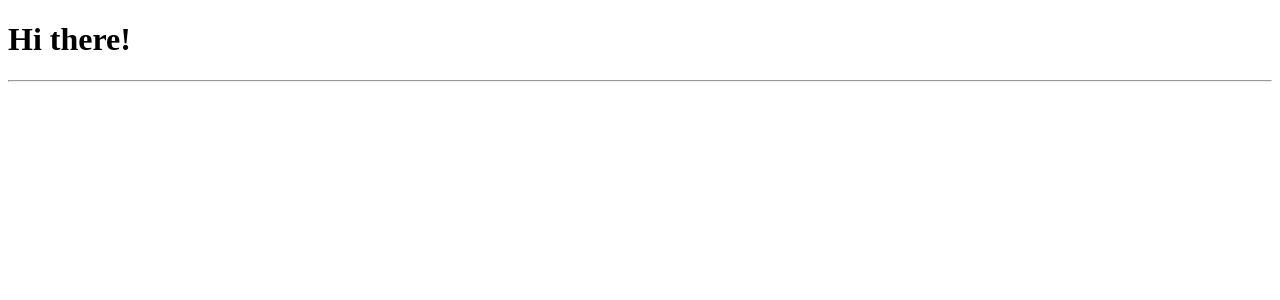
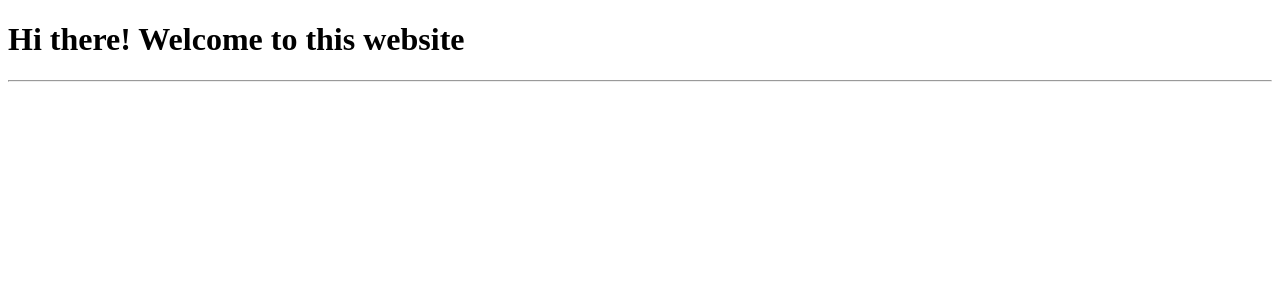
Before and after one commit to vidhya1706/mfe-react, a React app in the folder packages/container/: page / in a window 1280 px wide. Shown: the top 300 px of the page. Built offline with nearby package versions, Linux system fonts and the light colour scheme.

Commit message:
deployment testing

```diff
--- a/packages/container/src/App.js
+++ b/packages/container/src/App.js
@@ -1,12 +1,10 @@
 import React from "react";
 import MarketingApp from "./components/MarketingApp";
-
-console.log("Hello12");
 
 export default () => {
   return (
     <div>
-      <h1>Hi there!</h1>
+      <h1>Hi there! Welcome to this website</h1>
       <hr />
       <MarketingApp />
     </div>
```
